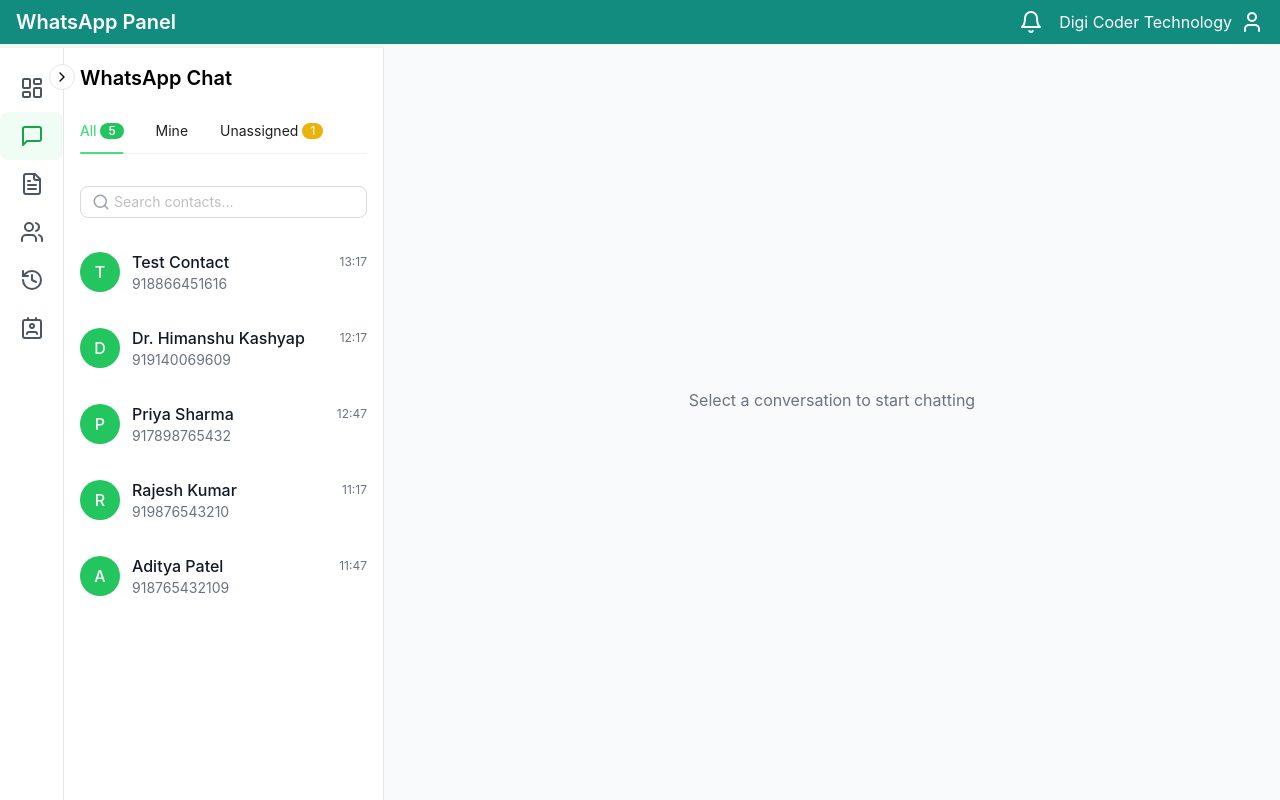
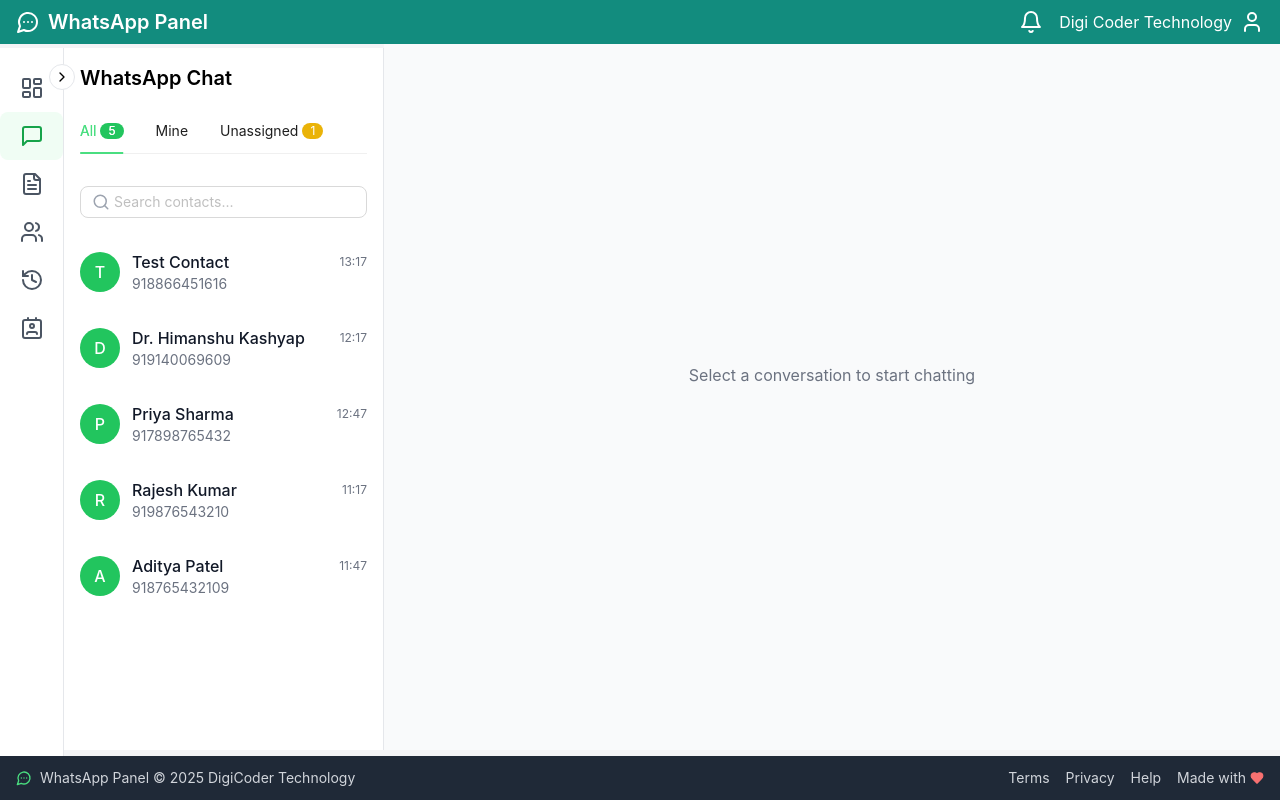
Before and after one commit to CodeConnectLab/Whatsapp-Pannel-Bolt, a React (Vite) app: page / in a window 1280 px wide. Built offline with nearby package versions, Linux system fonts and the light colour scheme.

Commit message:
feat: add footer component and update app layout with new icons

```diff
--- a/src/App.tsx
+++ b/src/App.tsx
@@ -1,11 +1,12 @@
 import { useState } from 'react';
 import { ConfigProvider, Dropdown } from 'antd';
-import { Bell, User } from 'lucide-react';
+import { Bell, MessageCircleMore, User } from 'lucide-react';
 import Sidebar from './components/Sidebar';
 import ChatList from './components/ChatList';
 import ChatArea from './components/ChatArea';
 import ContactInfo from './components/ContactInfo';
 import PageContent from './components/PageContent';
+import Footer from './components/Footer';
 import { mockContacts, mockConversations } from './data/mockData';
 import { Contact, Conversation } from './types';
 
@@ -56,7 +57,8 @@ function App() {
       <div className="flex h-screen bg-gray-100">
         <div className="bg-[#128C7E] text-white py-2 px-4 fixed top-0 w-full z-10 flex items-center justify-between">
           <div className="flex items-center">
-            <h1 className="text-xl font-semibold">WhatsApp Panel</h1>
+          <MessageCircleMore className='mr-2'/>
+            <h1 className="text-xl font-semibold"> WhatsApp Panel</h1>
           </div>
           <div className="flex items-center space-x-4">
             <Bell className="text-white hover:text-gray-200 cursor-pointer" size={24} />
@@ -76,8 +78,9 @@ function App() {
           onSelectItem={handleSelectNavItem}
         />
 
+        <div className="flex-1 flex flex-col" style={{ paddingBottom: '50px' }}>
           {shouldShowChatInterface ? (
-          <>
+            <div className="flex flex-1">
               <ChatList
                 contacts={mockContacts}
                 selectedContact={selectedContact}
@@ -85,10 +88,13 @@ function App() {
               />
               <ChatArea conversation={currentConversation} />
               <ContactInfo contact={selectedContact} />
-          </>
+            </div>
           ) : (
             <PageContent pageId={activePage} />
           )}
+        </div>
+
+        <Footer />
       </div>
     </ConfigProvider>
   );
--- a/src/components/ChatArea.tsx
+++ b/src/components/ChatArea.tsx
@@ -51,7 +51,7 @@ const ChatArea: React.FC<ChatAreaProps> = ({ conversation, onSendMessage }) => {
       }
 
       // Show success message
-      message.success('Message sent!');
+      // message.success('Message sent!');
 
       // Clear the input field
       setMessageText('');
--- /dev/null
+++ b/src/components/Footer.tsx
@@ -0,0 +1,28 @@
+import React from 'react';
+import { MessageCircleMore, Heart } from 'lucide-react';
+
+const Footer: React.FC = () => {
+  const currentYear = new Date().getFullYear();
+
+  return (
+    <div className="bg-gray-800 text-gray-300 py-3 px-4 text-sm fixed bottom-0 w-full z-10">
+      <div className="flex items-center justify-between">
+        <div className="flex items-center">
+          <MessageCircleMore className='mr-2 text-green-400' size={16} />
+          <span>WhatsApp Panel © {currentYear} DigiCoder Technology</span>
+        </div>
+        <div className="flex items-center space-x-4">
+          <a href="#" className="hover:text-white transition-colors">Terms</a>
+          <a href="#" className="hover:text-white transition-colors">Privacy</a>
+          <a href="#" className="hover:text-white transition-colors">Help</a>
+          <div className="flex items-center">
+            <span className="mr-1">Made with</span>
+            <Heart size={14} className="text-red-400 fill-current" />
+          </div>
+        </div>
+      </div>
+    </div>
+  );
+};
+
+export default Footer;
```
Lines whose indentation alone changed are shown as unchanged.
